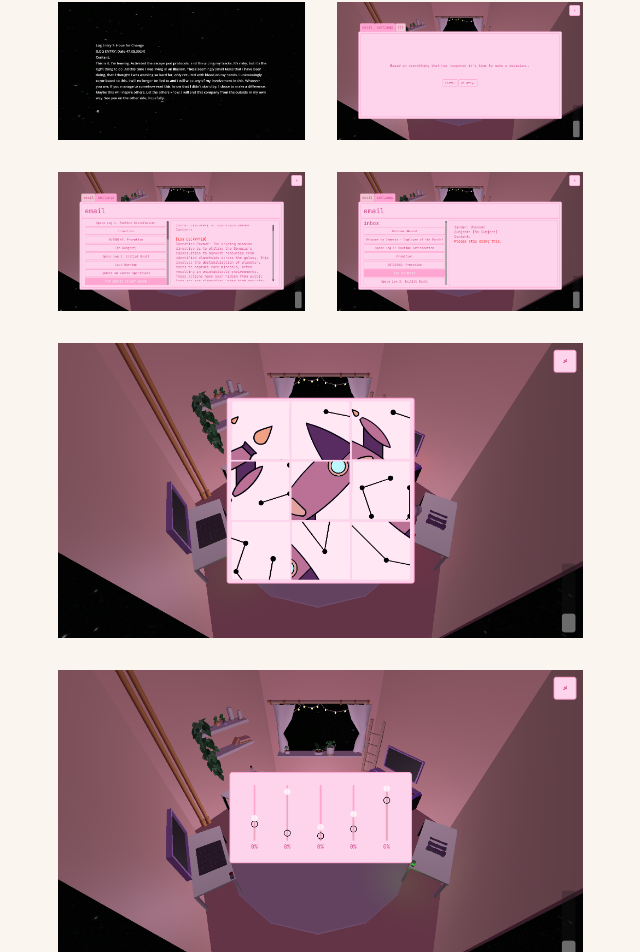
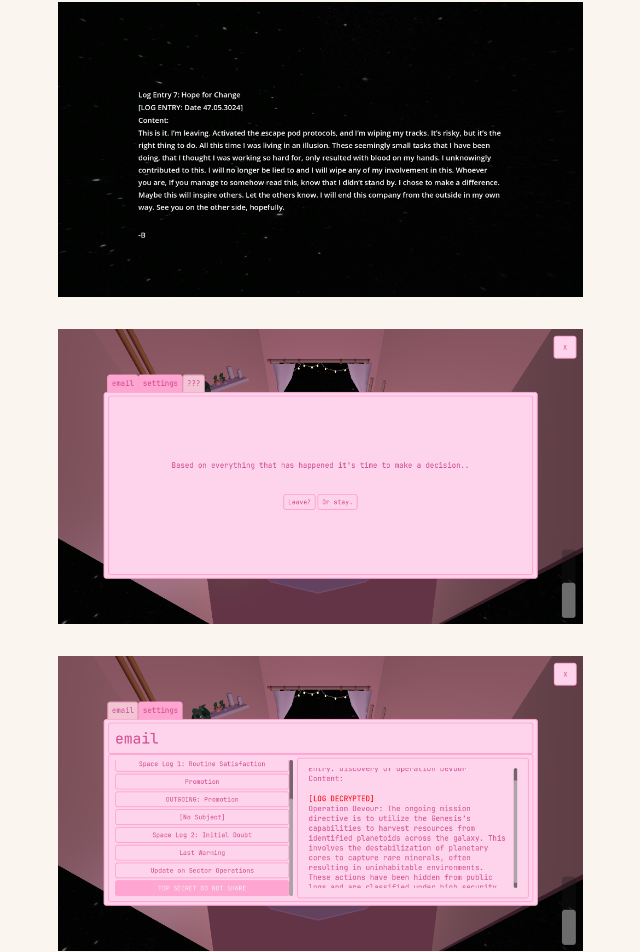
Before and after one commit to ruwkia/taylorsmith, a Next.js app: page /spacecontrol in a window 1280 px wide. Shown: the part 976-1928 px from the top of the page, without its empty margins (376-1016 px from the left). Built offline with nearby package versions, Linux system fonts and the light colour scheme.

Commit message:
Update spacecontrol.jsx

```diff
--- a/pages/spacecontrol.jsx
+++ b/pages/spacecontrol.jsx
@@ -34,20 +34,16 @@ function SpaceControl() {
         this project began with a character idea and quickly expanded into a collection of scripted mini-games tied together through narrative. i scripted all gameplay logic, designed the entire environment, and co-wrote the story — including the concept of unknowingly working for an evil company.
       </p>
 
-      <div style={{
-        display: 'grid',
-        gridTemplateColumns: '1fr 1fr',
-        gap: '2rem',
-        marginBottom: '2rem'
-      }}>
-        <img src="/images/artworks/spacecontrolhope.png" alt="Hope screen" style={{ width: '100%' }} />
-        <img src="/images/artworks/spacecontrolleave.png" alt="Leave screen" style={{ width: '100%' }} />
-        <img src="/images/artworks/spacecontroltopsecret.png" alt="Top Secret screen" style={{ width: '100%' }} />
-        <img src="/images/artworks/spacecontrolsus.png" alt="Suspicious screen" style={{ width: '100%' }} />
-        <img src="/images/artworks/spacecontrolpuzzle.png" alt="Puzzle screen" style={{ width: '100%', gridColumn: 'span 2' }} />
-        <img src="/images/artworks/spacecontrolslider.png" alt="Slider interface" style={{ width: '100%', gridColumn: 'span 2' }} />
-        <img src="/images/artworks/spacecontrolemail.png" alt="Email screen" style={{ width: '100%', gridColumn: 'span 2' }} />
-      </div>
+<div style={{ display: 'flex', flexDirection: 'column', gap: '2rem', marginBottom: '2rem' }}>
+  <img src="/images/artworks/spacecontrolhope.png" alt="Hope screen" style={{ width: '100%', maxWidth: '800px', margin: '0 auto' }} />
+  <img src="/images/artworks/spacecontrolleave.png" alt="Leave screen" style={{ width: '100%', maxWidth: '800px', margin: '0 auto' }} />
+  <img src="/images/artworks/spacecontroltopsecret.png" alt="Top Secret screen" style={{ width: '100%', maxWidth: '800px', margin: '0 auto' }} />
+  <img src="/images/artworks/spacecontrolsus.png" alt="Suspicious screen" style={{ width: '100%', maxWidth: '800px', margin: '0 auto' }} />
+  <img src="/images/artworks/spacecontrolpuzzle.png" alt="Puzzle screen" style={{ width: '100%', maxWidth: '800px', margin: '0 auto' }} />
+  <img src="/images/artworks/spacecontrolslider.png" alt="Slider interface" style={{ width: '100%', maxWidth: '800px', margin: '0 auto' }} />
+  <img src="/images/artworks/spacecontrolemail.png" alt="Email screen" style={{ width: '100%', maxWidth: '800px', margin: '0 auto' }} />
+</div>
+
 
       <p style={{ fontSize: '1rem', marginBottom: '2rem' }}>
         each scene was created to balance visual storytelling with interactive pressure — blending eerie overlays, distorted interfaces, and decision-making elements into one short but unsettling game.
```
